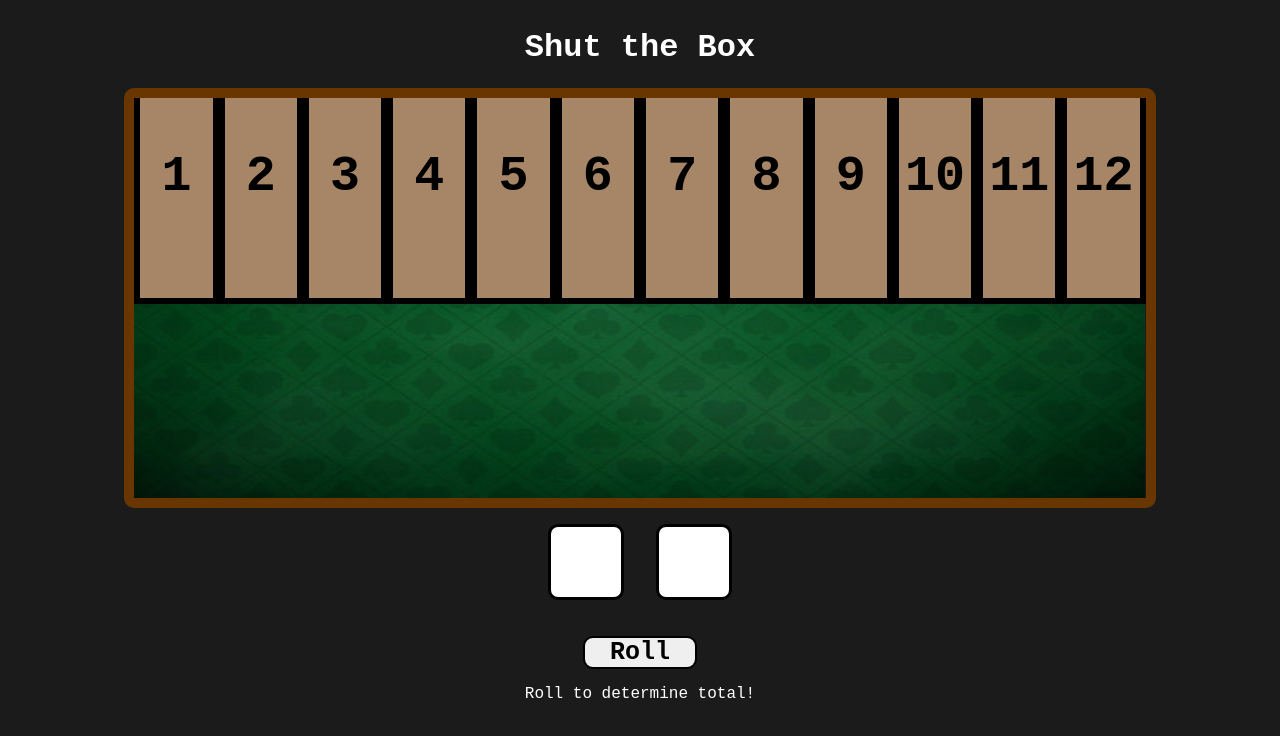
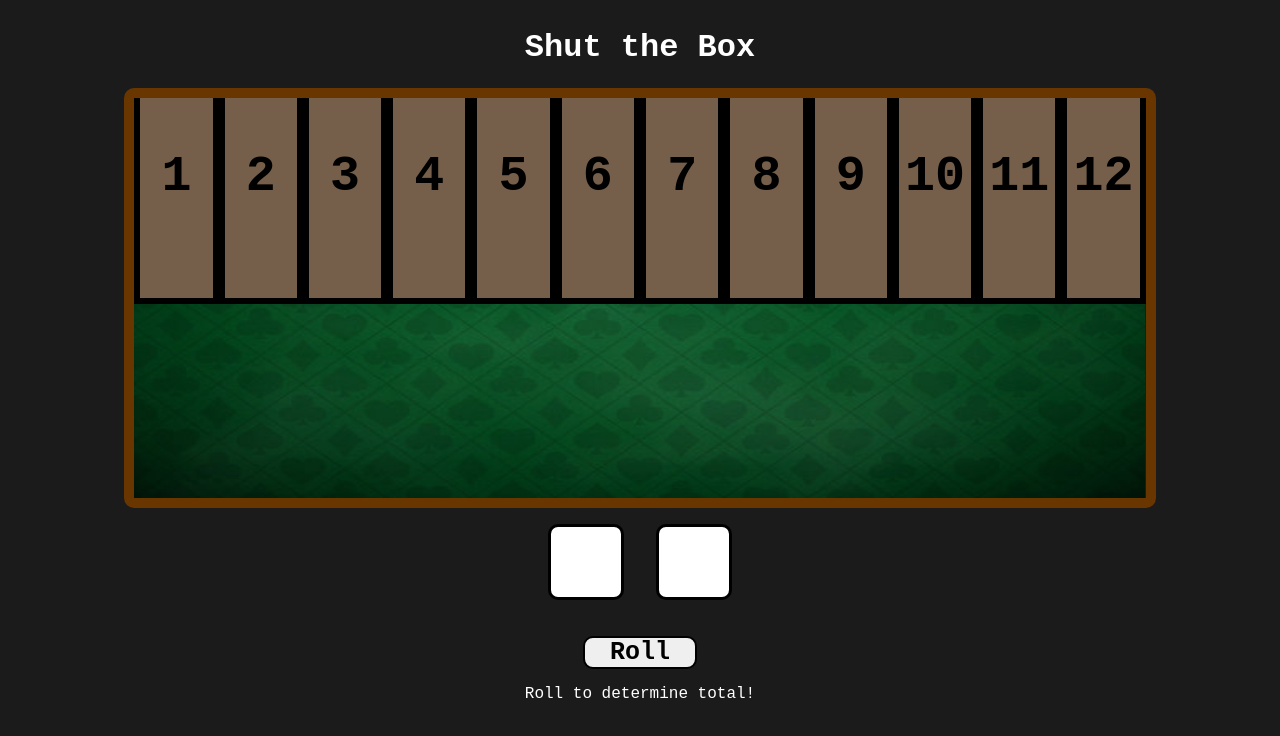
Before and after one commit to adridalo/ShutTheBox, a React (Create React App) app: page / in a window 1280 px wide. Shown: the top 736 px of the page. Built offline with nearby package versions, Linux system fonts and the light colour scheme; a web font is replaced by a local one.

Commit message:
Change tile color

```diff
--- a/src/styles/Board.css
+++ b/src/styles/Board.css
@@ -14,7 +14,7 @@
 }
 
 .tile {
-    background-color: rgb(166, 134, 102);
+    background-color: rgb(117, 95, 74);
     color: black;
     font-weight: bold;
     font-size: 50px;
```
